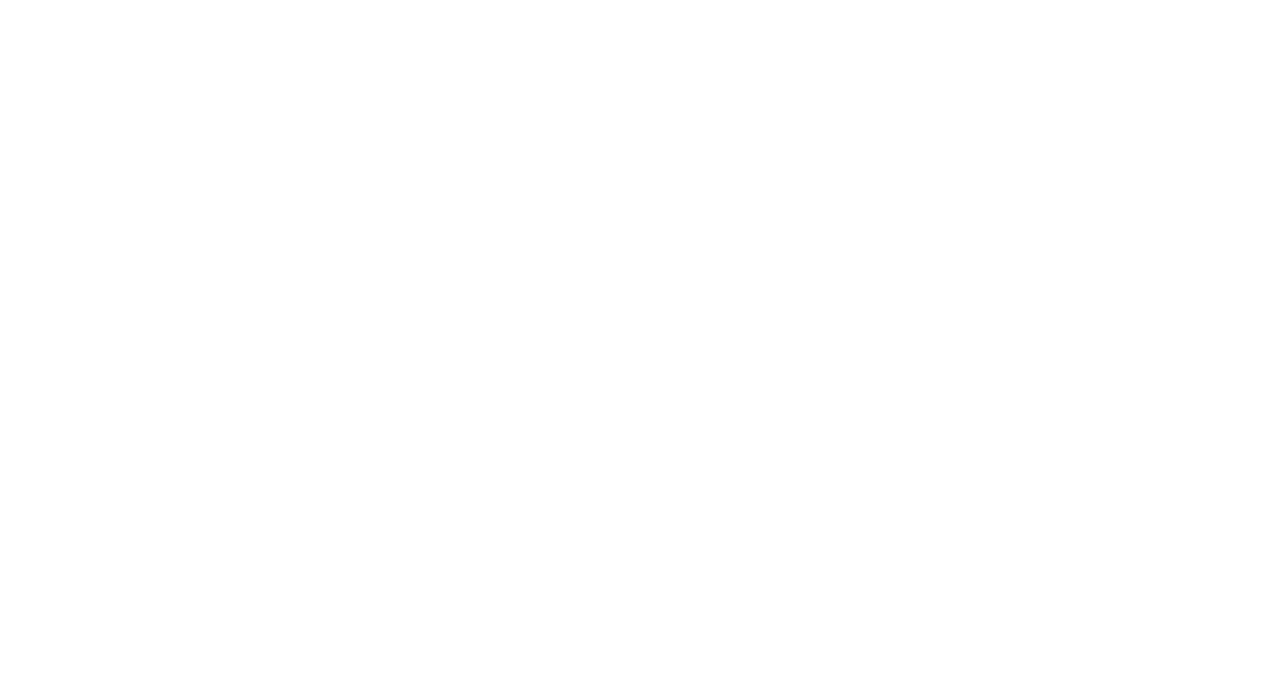
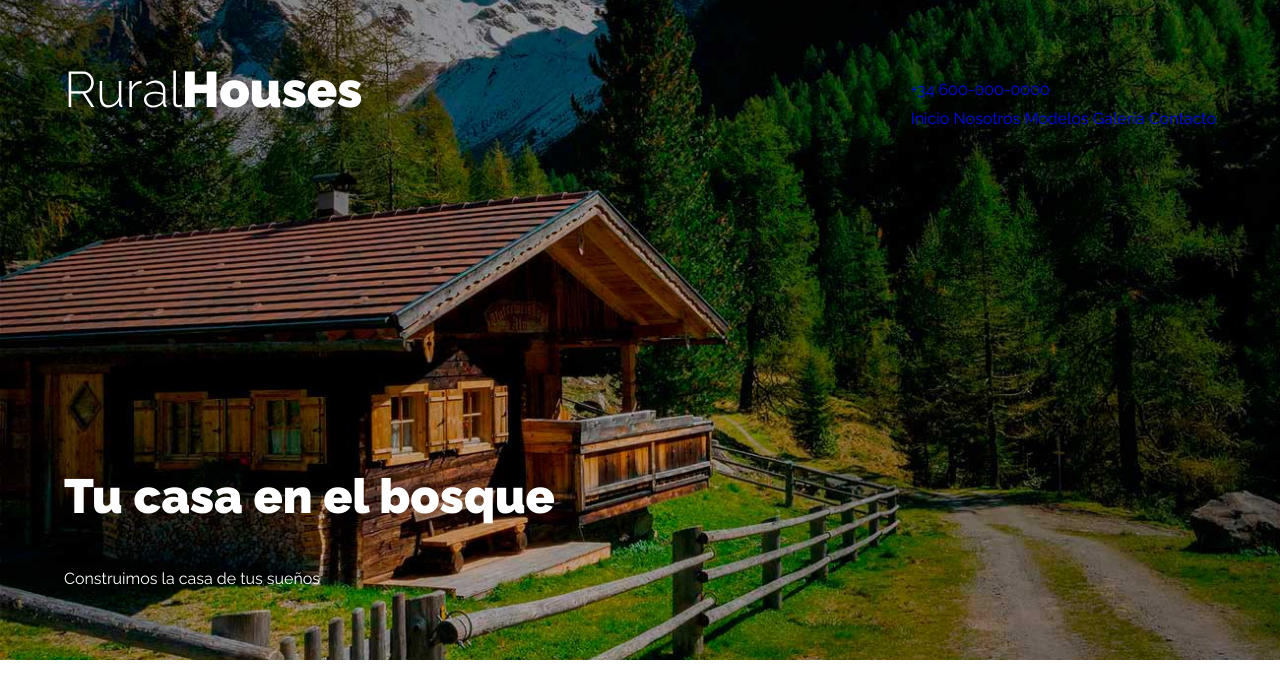
Before and after one commit to topgirl2410/inmobiliaria-HTML-CSS, a plain HTML site: page index.html in a window 1280 px wide. Drawn offline with Linux system fonts and the light colour scheme.

Commit message:
creando header

```diff
--- a/css/style.css
+++ b/css/style.css
@@ -1,24 +1,17 @@
-/** Custom Properties **/
-
 :root {
-    --blanco: #fff;
+    --blanco: #FFF;
     --negro: #111111;
-    --gris: #343a40;
+    --gris: #343A40;
 
     --fuentePrincipal: 'Raleway', sans-serif;
 }
 
-
-/** Globales **/
 html {
     font-size: 62.5%;
-    /** 1rem = 10px **/
     box-sizing: border-box;
 }
 
-*,
-*::before,
-*::after {
+*, *:before, *:after {
     box-sizing: inherit;
 }
 
@@ -28,13 +21,11 @@ body {
     line-height: 1.8;
 }
 
-h1,
-h2,
-h3 {
+h1, h2, h3 {
     font-weight: 900;
+    line-height: 1.2;
     margin: 1rem 0 4rem 0;
 }
-
 
 h1 {
     font-size: 4.8rem;
@@ -71,19 +62,58 @@ img {
     transition: background-color .3s;
 }
 
-btn:hover {
+.btn:hover {
     background-color: var(--gris);
     color: var(--blanco);
 }
 
-
 /** Utilidades **/
-
 .text-center {
     text-align: center;
 }
 
-
-mt-5 {
+.mt-5 {
     margin-top: 5rem;
 }
+
+/** Header */
+.header {
+    min-height: 60rem;
+    background-image: url(../img/hero.jpg);
+    background-repeat: no-repeat;
+    background-size: cover;
+    background-position: center;
+    padding: 5rem 0;
+}
+
+.contenido-header {
+    display: flex;
+    flex-direction: column;
+    height: calc(60rem - 4rem);
+    justify-content: space-between;
+    color: var(--blanco);
+}
+
+.nombre-sitio {
+    font-weight: 300;
+    text-align: center;
+    font-size: 3rem;
+}
+
+@media (min-width: 768px) {
+    .nombre-sitio {
+        font-size: 5rem;
+    }
+}
+
+.nombre-sitio span {
+    font-weight: 900;
+}
+
+@media (min-width: 768px) {
+    .barra {
+        display: flex;
+        justify-content: space-between;
+        align-items: center;
+    }
+}
--- a/index.html
+++ b/index.html
@@ -5,15 +5,43 @@
     <meta charset="UTF-8">
     <meta http-equiv="X-UA-Compatible" content="IE=edge">
     <meta name="viewport" content="width=device-width, initial-scale=1.0">
-    <title>Inmobiliaria María</title>
+    <title>Arquitectura</title>
     <link rel="preconnect" href="https://fonts.googleapis.com">
     <link rel="preconnect" href="https://fonts.gstatic.com" crossorigin>
     <link href="https://fonts.googleapis.com/css2?family=Raleway:wght@300;400;700;900&display=swap" rel="stylesheet">
     <link rel="stylesheet" href="./css/normalize.css">
     <link rel="stylesheet" href="./css/style.css">
+
 </head>
 
 <body>
+    <header class="header">
+        <div class="contenedor contenido-header">
+            <div class="barra">
+                <div class="logo">
+                    <h1 class="nombre-sitio">
+                        Rural<span>Houses</span>
+                    </h1>
+                </div>
+
+                <div class="contacto">
+                    <a class="telefono" href="tel:01-800-0000-000">+34 600-000-0000</a>
+
+                    <nav class="navegacion">
+                        <a class="link" href="#">Inicio</a>
+                        <a class="link" href="#">Nosotros</a>
+                        <a class="link" href="#">Modelos</a>
+                        <a class="link" href="#">Galería</a>
+                        <a class="link" href="#">Contacto</a>
+                    </nav>
+                </div>
+            </div>
+            <div class="slogan">
+                <h1>Tu casa en el bosque</h1>
+                <p>Construimos la casa de tus sueños</p>
+            </div>
+        </div>
+    </header>
 
 </body>
 
```
